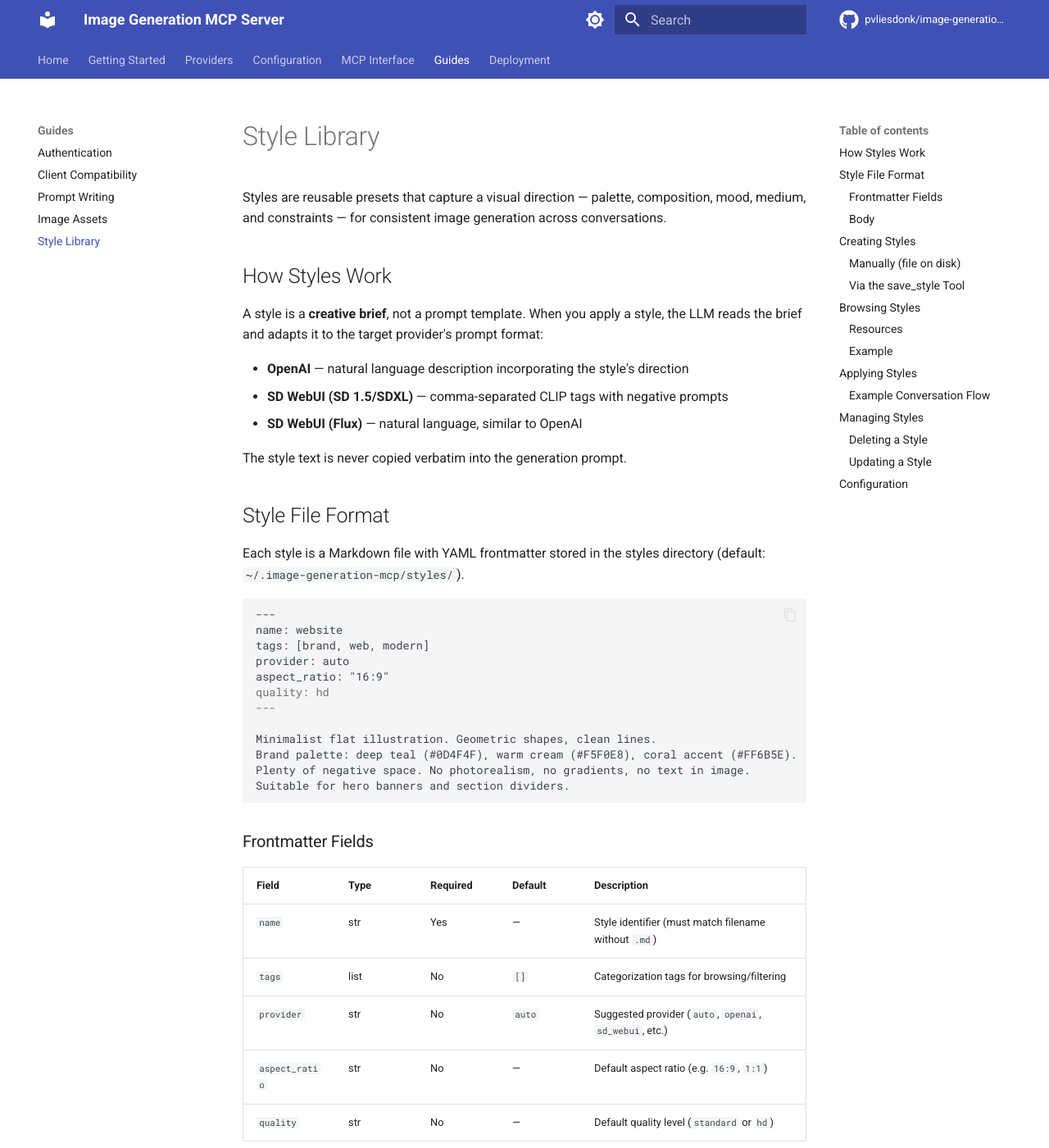
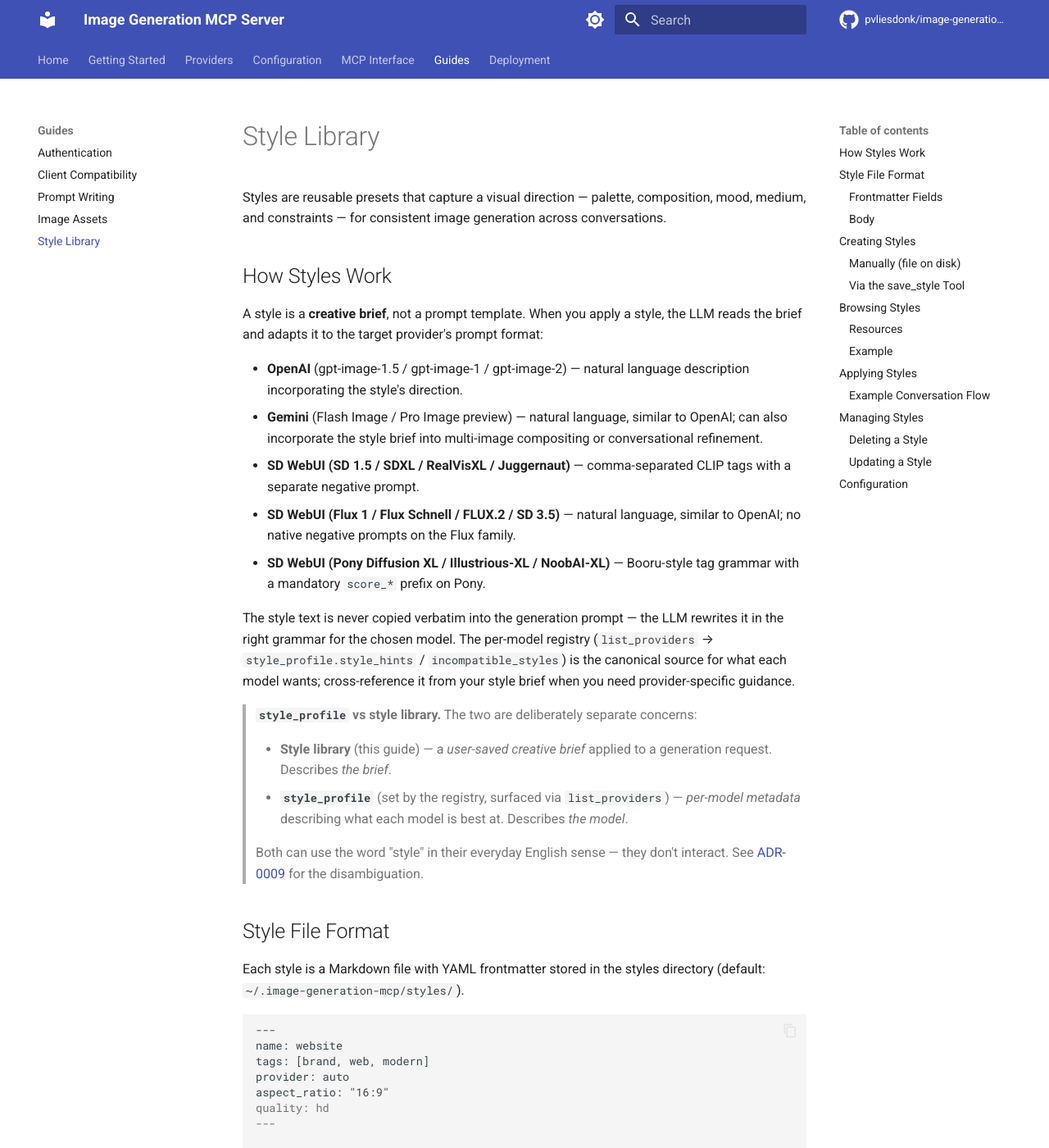
Before and after one commit to pvliesdonk/image-generation-mcp, an MkDocs documentation site: the page built from docs/guides/styles.md, in a window 1280 px wide and 1400 px high. Shown: the whole window at 82% size. Built offline with MkDocs 1.6.1 and Material for MkDocs 9.7.7, drawn with Linux system fonts in a browser that asks for light colours; comment, search, counter and statistics services are not loaded.

Commit message:
docs(styles): refresh provider list + clarify style_profile vs style library
The style library guide predates Gemini and the per-model style_profile
registry from #207. Two updates:

- Expand the 'How Styles Work' provider list to cover Gemini and the
  full SD architecture lineup the registry now surfaces (SD 1.5 / SDXL /
  Flux / FLUX.2 / SD 3.5 / Pony / Illustrious / NoobAI), so the LLM
  knows which grammar each style brief gets adapted into.
- Add a callout disambiguating the user-saved 'style library' (this
  guide) from the per-model 'style_profile' metadata in MODEL_STYLES.
  Both share the word 'style' in their everyday English sense; they
  don't interact. Cross-references ADR-0009 (link points at the GitHub
  blob since docs/decisions/ is excluded from the mkdocs site).

The rest of the styles guide is already complete per the issue's
acceptance criteria — file format, manual + tool creation, browsing,
applying, managing, configuration, and JSON examples that match the
StyleEntry serialisation. Verified: mkdocs --strict clean, 874 tests
pass, all sections present.

Closes #59

```diff
--- a/docs/guides/styles.md
+++ b/docs/guides/styles.md
@@ -6,11 +6,20 @@
 
 A style is a **creative brief**, not a prompt template. When you apply a style, the LLM reads the brief and adapts it to the target provider's prompt format:
 
-- **OpenAI** — natural language description incorporating the style's direction
-- **SD WebUI (SD 1.5/SDXL)** — comma-separated CLIP tags with negative prompts
-- **SD WebUI (Flux)** — natural language, similar to OpenAI
+- **OpenAI** (gpt-image-1.5 / gpt-image-1 / gpt-image-2) — natural language description incorporating the style's direction.
+- **Gemini** (Flash Image / Pro Image preview) — natural language, similar to OpenAI; can also incorporate the style brief into multi-image compositing or conversational refinement.
+- **SD WebUI (SD 1.5 / SDXL / RealVisXL / Juggernaut)** — comma-separated CLIP tags with a separate negative prompt.
+- **SD WebUI (Flux 1 / Flux Schnell / FLUX.2 / SD 3.5)** — natural language, similar to OpenAI; no native negative prompts on the Flux family.
+- **SD WebUI (Pony Diffusion XL / Illustrious-XL / NoobAI-XL)** — Booru-style tag grammar with a mandatory `score_*` prefix on Pony.
 
-The style text is never copied verbatim into the generation prompt.
+The style text is never copied verbatim into the generation prompt — the LLM rewrites it in the right grammar for the chosen model. The per-model registry (`list_providers` → `style_profile.style_hints` / `incompatible_styles`) is the canonical source for what each model wants; cross-reference it from your style brief when you need provider-specific guidance.
+
+> **`style_profile` vs style library.** The two are deliberately separate concerns:
+>
+> - **Style library** (this guide) — a *user-saved creative brief* applied to a generation request. Describes *the brief*.
+> - **`style_profile`** (set by the registry, surfaced via `list_providers`) — *per-model metadata* describing what each model is best at. Describes *the model*.
+>
+> Both can use the word "style" in their everyday English sense — they don't interact. See [ADR-0009](https://github.com/pvliesdonk/image-generation-mcp/blob/main/docs/decisions/0009-model-style-metadata.md) for the disambiguation.
 
 ## Style File Format
 
```
